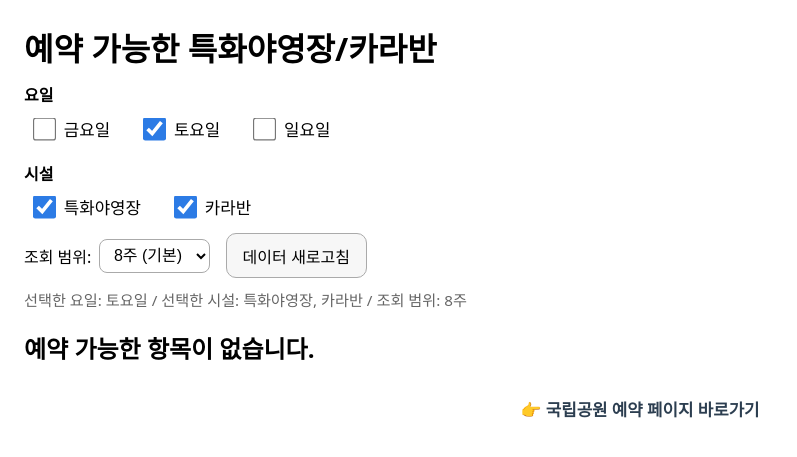
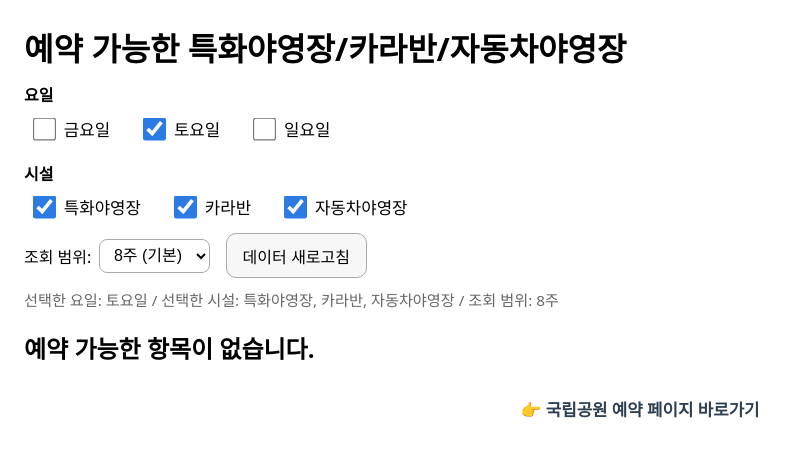
Before and after one commit to JaykayChoi/knps-reservation-viewer, a Flask app: page / in a window 1280 px wide. Shown: the top 457 px of the page, without its empty margins (0-797 px from the left). Run offline with Flask 2, Linux system fonts and the light colour scheme; data that the repository does not hold is empty.

Commit message:
자동차야영장 추가

```diff
--- a/app.py
+++ b/app.py
@@ -32,11 +32,12 @@ def reservations():
     if not selected_days:
         selected_days = {5}
 
-    # ✅ 시설 파라미터: 기본값 둘 다
-    raw_types = request.args.get("types", "특화야영장,카라반")
+    # ✅ 시설 파라미터: 기본값 세 가지 모두
+    default_types = {"특화야영장", "카라반", "자동차야영장"}
+    raw_types = request.args.get("types", ",".join(default_types))
     selected_types = {x.strip() for x in raw_types.split(",") if x.strip()}
     if not selected_types:
-        selected_types = {"특화야영장", "카라반"}
+        selected_types = set(default_types)
 
     # ✅ 조회 대상 날짜 구성
     target_dates = [
--- a/templates/index.html
+++ b/templates/index.html
@@ -2,7 +2,7 @@
 <html lang="ko">
 <head>
   <meta charset="UTF-8" />
-  <title>예약 가능한 특화야영장/카라반</title>
+  <title>예약 가능한 특화야영장/카라반/자동차야영장</title>
   <meta name="viewport" content="width=device-width, initial-scale=1, maximum-scale=1" />
   <style>
     :root {
@@ -95,7 +95,7 @@
   </style>
 </head>
 <body>
-  <h1>예약 가능한 특화야영장/카라반</h1>
+  <h1>예약 가능한 특화야영장/카라반/자동차야영장</h1>
 
   <div class="controls">
     <div class="check-wrap">
@@ -110,6 +110,7 @@
       <div class="check-group" id="types-group">
         <label class="check"><input type="checkbox" class="type-check" value="특화야영장" /><span>특화야영장</span></label>
         <label class="check"><input type="checkbox" class="type-check" value="카라반" /><span>카라반</span></label>
+        <label class="check"><input type="checkbox" class="type-check" value="자동차야영장" /><span>자동차야영장</span></label>
       </div>
 
       <div class="row">
@@ -176,6 +177,10 @@
       localStorage.setItem(DAY_KEY, JSON.stringify(days.map(Number)));
     }
 
+    function defaultTypes() {
+      return ["특화야영장", "카라반", "자동차야영장"];
+    }
+
     function getSelectedTypes() {
       const raw = localStorage.getItem(TYPE_KEY);
       if (raw) {
@@ -184,7 +189,7 @@
           if (Array.isArray(arr) && arr.length) return arr;
         } catch {}
       }
-      return ["특화야영장", "카라반"]; // 기본값: 둘 다
+      return defaultTypes(); // 기본값: 세 가지 모두
     }
     function setSelectedTypes(types) {
       localStorage.setItem(TYPE_KEY, JSON.stringify(types));
@@ -218,7 +223,7 @@
 
     function buildQueryParams(days, types, weeks) {
       const dayParam = (days.length ? days.join(',') : '5'); // 비었으면 토요일
-      const typeParam = (types.length ? types.join(',') : '특화야영장,카라반');
+      const typeParam = (types.length ? types.join(',') : defaultTypes().join(','));
       const weeksParam = (Number.isInteger(weeks) && weeks >= 1 && weeks <= 10) ? weeks : 8;
       return `?days=${encodeURIComponent(dayParam)}&types=${encodeURIComponent(typeParam)}&weeks=${weeksParam}`;
     }
@@ -292,7 +297,7 @@
           const selected = Array.from(document.querySelectorAll('.type-check'))
             .filter(x => x.checked)
             .map(x => x.value);
-          setSelectedTypes(selected.length ? selected : ["특화야영장", "카라반"]); // 빈 선택 → 둘 다
+          setSelectedTypes(selected.length ? selected : defaultTypes()); // 빈 선택 → 세 가지 모두
           fetchAndRender();
         });
       });
```
